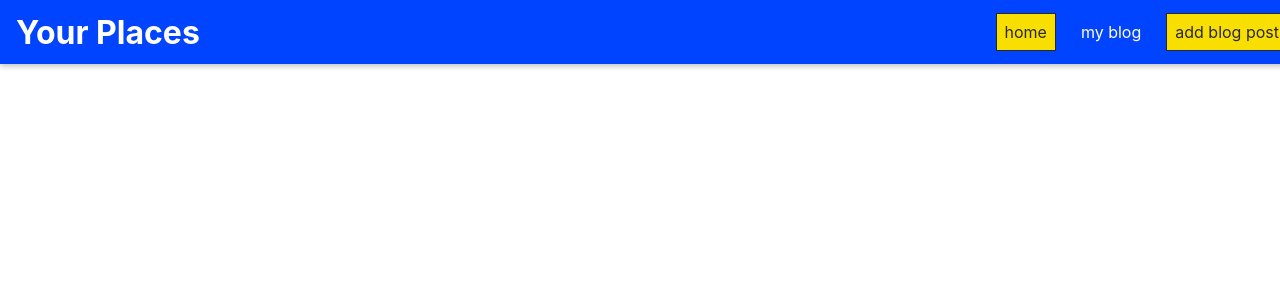
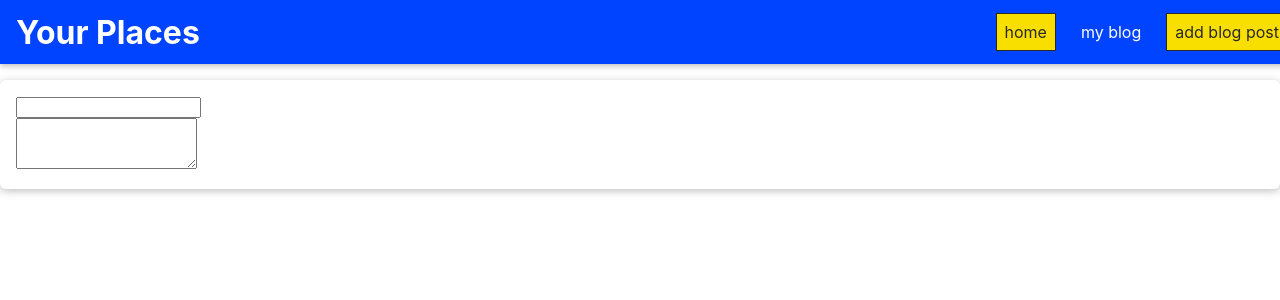
Before and after one commit to gavinspotter/mapblogplayspacereactapp, a React (Create React App) app: page /blog/new in a window 1280 px wide. Shown: the top 300 px of the page. Built offline with nearby package versions, Linux system fonts and the light colour scheme.

Commit message:
route new blog

```diff
--- a/src/App.js
+++ b/src/App.js
@@ -8,6 +8,7 @@ import {
 import "./App.css";
 import MainNavigation from "./shared/navigation/MainNavigation";
 import Blog from "./blog/pages/Blog";
+import NewBlog from "./blog/pages/NewBlog";
 
 function App() {
   return (
@@ -19,7 +20,9 @@ function App() {
           <Route path="/:userId/blog" exact>
             <Blog />
           </Route>
-          <Route path="/blog/new" exact></Route>
+          <Route path="/blog/new" exact>
+            <NewBlog />
+          </Route>
           <Redirect to="/" />
         </Switch>
       </main>
```
